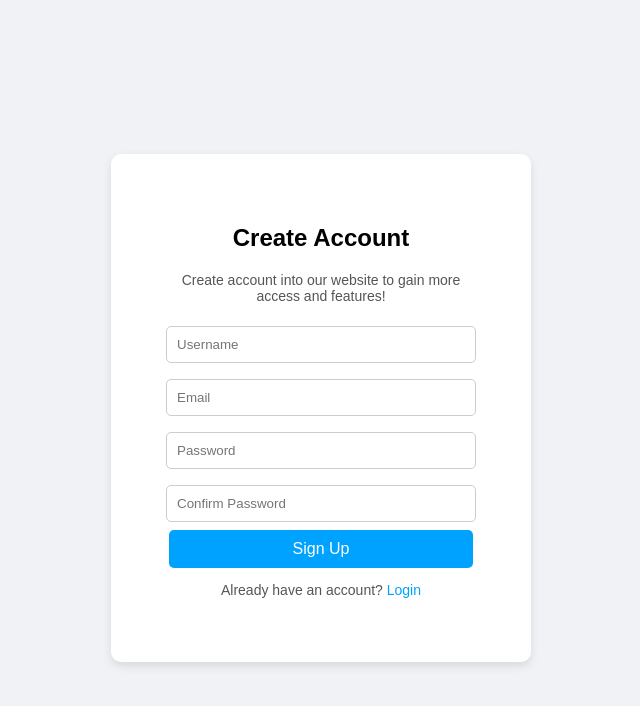
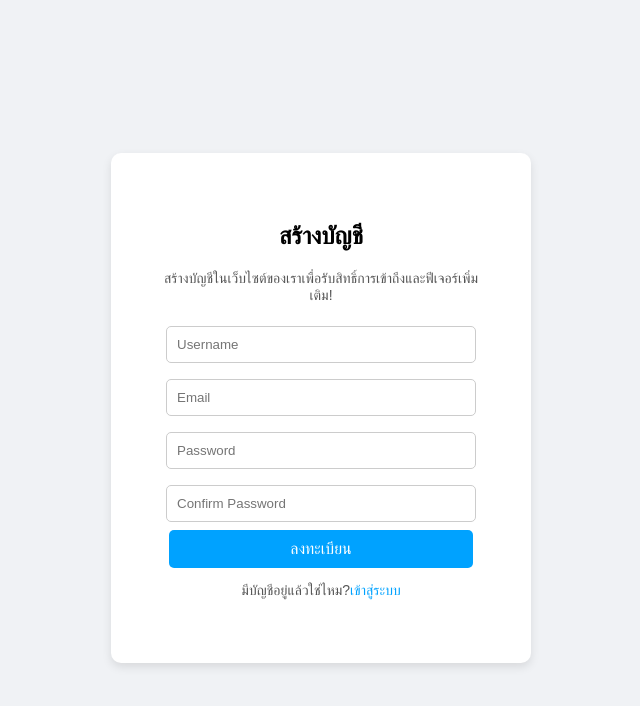
Before and after one commit to Ballooncodingahh/Ballooncodingahh.github.io-th, a plain HTML site: page signup.html in a window 1280 px wide. Shown: the whole page, without its empty margins (319-959 px from the left). Drawn offline with Linux system fonts and the light colour scheme.

Commit message:
Update signup.html

```diff
--- a/signup.html
+++ b/signup.html
@@ -3,7 +3,7 @@
 <head>
   <meta charset="UTF-8">
   <meta name="viewport" content="width=device-width, initial-scale=1.0">
-  <title>BalloonBoi Sign Up Page</title>
+  <title>หน้าสมัครสมาชิก BalloonBoi</title>
   <link rel="icon" type="image/x-icon" href="favicon.ico">
   <style>
   body {
@@ -81,16 +81,16 @@
 </head>
 <body>
   <div class="signup-container">
-    <h2>Create Account</h2>
-    <p>Create account into our website to gain more access and features!</p>
+    <h2>สร้างบัญชี</h2>
+    <p>สร้างบัญชีในเว็บไซต์ของเราเพื่อรับสิทธิ์การเข้าถึงและฟีเจอร์เพิ่มเติม!</p>
     <form action="#" method="post">
       <input type="text" name="username" placeholder="Username" required><br>
       <input type="email" name="email" placeholder="Email" required><br>
       <input type="password" name="password" placeholder="Password" required><br>
       <input type="password" name="confirm_password" placeholder="Confirm Password" required><br>
-      <button type="submit">Sign Up</button>
+      <button type="submit">ลงทะเบียน</button>
     </form>
-    <p>Already have an account? <a href="login.html">Login</a></p>
+    <p>มีบัญชีอยู่แล้วใช่ไหม?<a href="login.html">เข้าสู่ระบบ</a></p>
   </div>
 </body>
 </html>
```
